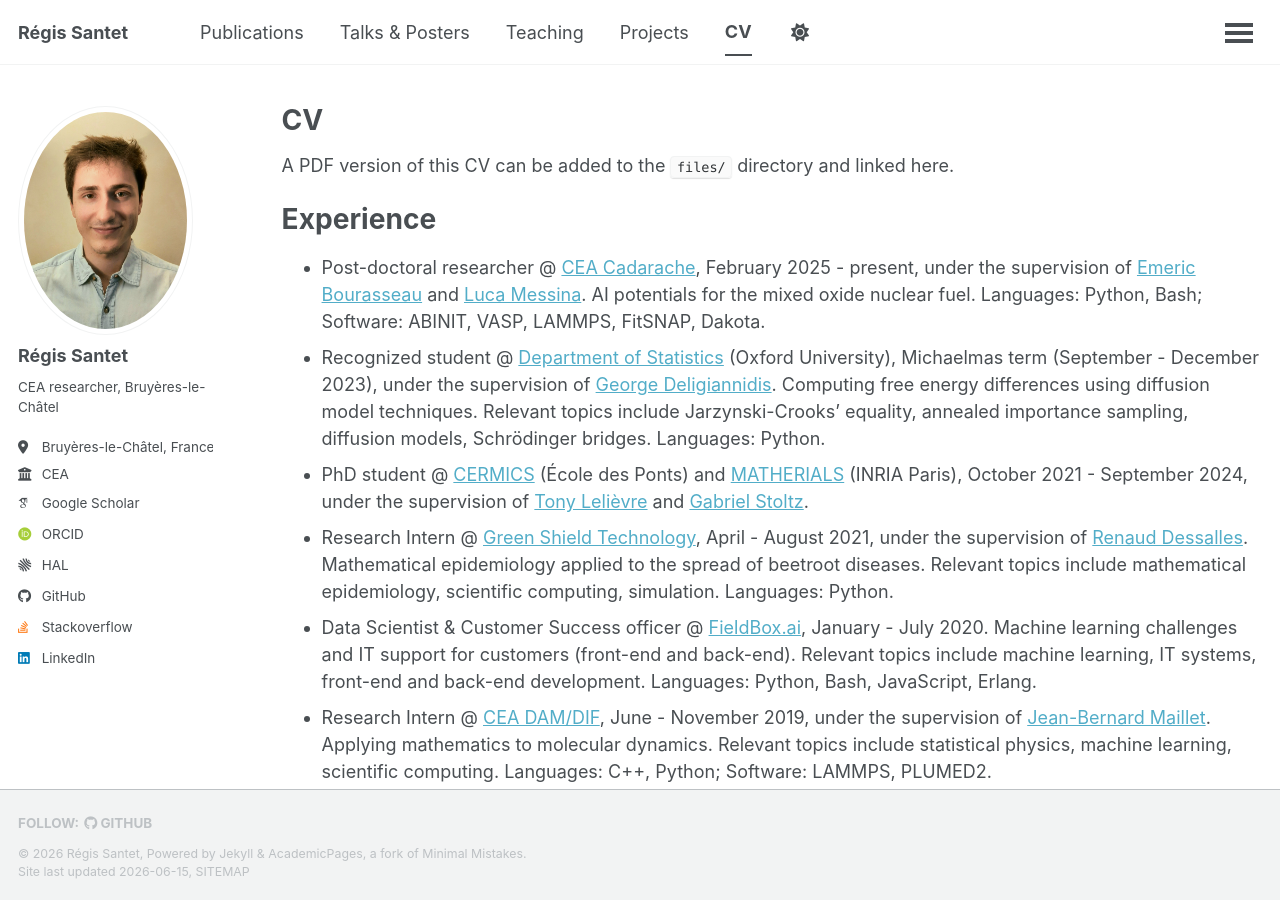
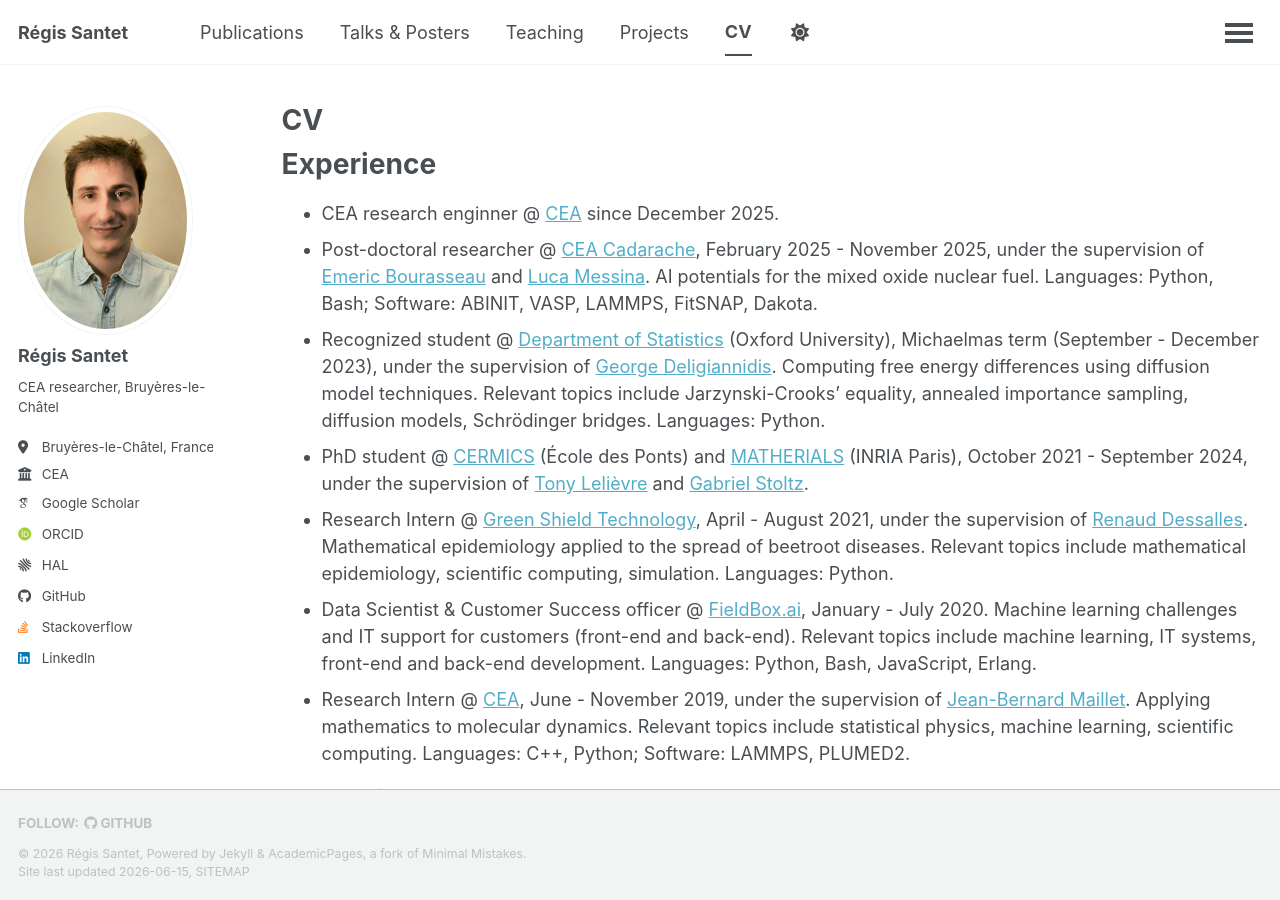
Before and after one commit to rsantet/rsantet.github.io, a Jekyll site: the page built from _pages/cv.md, in a window 1280 px wide and 900 px high. Built offline with Jekyll 4.4.1, drawn with Linux system fonts in a browser that asks for light colours; some web fonts are replaced; a script that is not in the unit is left out.

Commit message:
Add latest experience

```diff
--- a/_pages/cv.md
+++ b/_pages/cv.md
@@ -9,16 +9,20 @@
 
 {% include base_path %}
 
-A PDF version of this CV can be added to the `files/` directory and linked here.
-
 Experience
 ======
-* Post-doctoral researcher @ [CEA Cadarache](https://cadarache.cea.fr/cad/Pages/Accueil.aspx), February 2025 - present, under the supervision of [Emeric Bourasseau](https://scholar.google.com/citations?user=M4Tc3AMAAAAJ&hl=fr) and [Luca Messina](https://scholar.google.com/citations?hl=fr&user=_q0x3tsAAAAJ). AI potentials for the mixed oxide nuclear fuel. Languages: Python, Bash; Software: ABINIT, VASP, LAMMPS, FitSNAP, Dakota.
-* Recognized student @ [Department of Statistics](https://www.stats.ox.ac.uk/) (Oxford University), Michaelmas term (September - December 2023), under the supervision of [George Deligiannidis](https://www.stats.ox.ac.uk/~deligian/). Computing free energy differences using diffusion model techniques. Relevant topics include Jarzynski-Crooks' equality, annealed importance sampling, diffusion models, Schrödinger bridges. Languages: Python.
+* CEA research enginner @ [CEA](https://www.cea.fr/) since December 2025.
+* Post-doctoral researcher @ [CEA Cadarache](https://cadarache.cea.fr/cad/Pages/Accueil.aspx), February 2025 - November 2025, under the supervision of [Emeric Bourasseau](https://scholar.google.com/citations?user=M4Tc3AMAAAAJ&hl=fr) and [Luca Messina](https://scholar.google.com/citations?hl=fr&user=_q0x3tsAAAAJ).
+  AI potentials for the mixed oxide nuclear fuel. Languages: Python, Bash; Software: ABINIT, VASP, LAMMPS, FitSNAP, Dakota.
+* Recognized student @ [Department of Statistics](https://www.stats.ox.ac.uk/) (Oxford University), Michaelmas term (September - December 2023), under the supervision of [George Deligiannidis](https://www.stats.ox.ac.uk/~deligian/).
+  Computing free energy differences using diffusion model techniques. Relevant topics include Jarzynski-Crooks' equality, annealed importance sampling, diffusion models, Schrödinger bridges. Languages: Python.
 * PhD student @ [CERMICS](https://cermics-lab.enpc.fr/) (École des Ponts) and [MATHERIALS](https://team.inria.fr/matherials/) (INRIA Paris), October 2021 - September 2024, under the supervision of [Tony Lelièvre](https://cermics.enpc.fr/~lelievre/) and [Gabriel Stoltz](https://cermics-lab.enpc.fr/gabriel-stoltz/).
-* Research Intern @ [Green Shield Technology](https://greenshield.fr/), April - August 2021, under the supervision of [Renaud Dessalles](https://dessalles.github.io/). Mathematical epidemiology applied to the spread of beetroot diseases. Relevant topics include mathematical epidemiology, scientific computing, simulation. Languages: Python.
-* Data Scientist & Customer Success officer @ [FieldBox.ai](https://www.fieldbox.ai/), January - July 2020. Machine learning challenges and IT support for customers (front-end and back-end). Relevant topics include machine learning, IT systems, front-end and back-end development. Languages: Python, Bash, JavaScript, Erlang.
-* Research Intern @ [CEA DAM/DIF](https://www-dam.cea.fr/), June - November 2019, under the supervision of [Jean-Bernard Maillet](https://scholar.google.fr/citations?user=KaL3RUIAAAAJ&hl=fr). Applying mathematics to molecular dynamics. Relevant topics include statistical physics, machine learning, scientific computing. Languages: C++, Python; Software: LAMMPS, PLUMED2.
+* Research Intern @ [Green Shield Technology](https://greenshield.fr/), April - August 2021, under the supervision of [Renaud Dessalles](https://dessalles.github.io/).
+  Mathematical epidemiology applied to the spread of beetroot diseases. Relevant topics include mathematical epidemiology, scientific computing, simulation. Languages: Python.
+* Data Scientist & Customer Success officer @ [FieldBox.ai](https://www.fieldbox.ai/), January - July 2020.
+  Machine learning challenges and IT support for customers (front-end and back-end). Relevant topics include machine learning, IT systems, front-end and back-end development. Languages: Python, Bash, JavaScript, Erlang.
+* Research Intern @ [CEA](https://www-dam.cea.fr/), June - November 2019, under the supervision of [Jean-Bernard Maillet](https://scholar.google.fr/citations?user=KaL3RUIAAAAJ&hl=fr).
+  Applying mathematics to molecular dynamics. Relevant topics include statistical physics, machine learning, scientific computing. Languages: C++, Python; Software: LAMMPS, PLUMED2.
 
 Education
 ======
```
